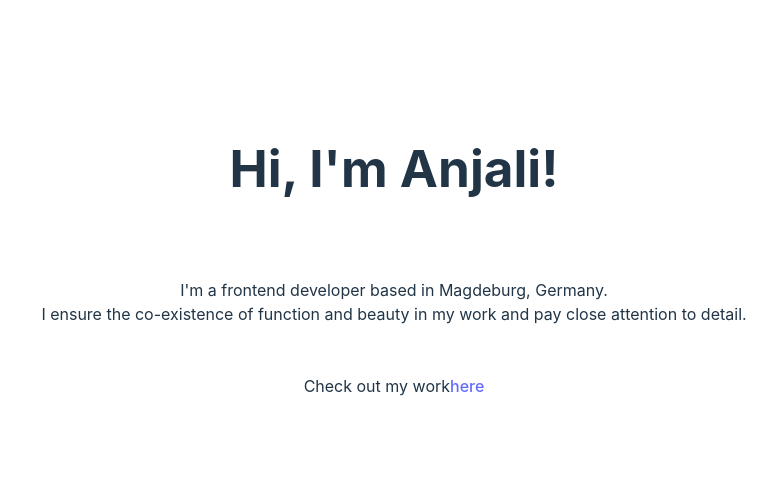
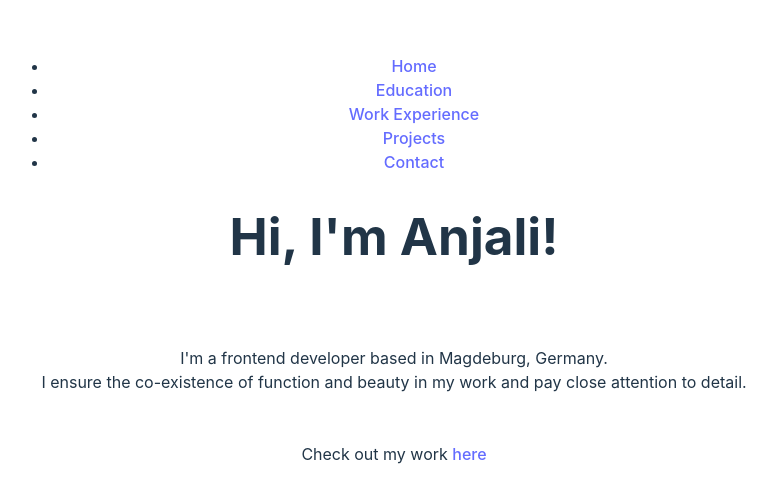
Before and after one commit to chopraanjali/chopraanjali.github.io, a React (Vite) app: page / in a window 1280 px wide. Shown: the part 148-650 px from the top of the page, without its empty margins (246-1023 px from the left). Built offline with nearby package versions, Linux system fonts and the light colour scheme.

Commit message:
add: Nav bar

```diff
--- a/src/App.jsx
+++ b/src/App.jsx
@@ -1,11 +1,13 @@
 import { useState } from "react";
 import "./App.css";
+import Navbar from "./components/Layout/Navbar";
 
 function App() {
   const [count, setCount] = useState(0);
 
   return (
     <>
+      <Navbar />
       <h1>Hi, I'm Anjali!</h1>
       <div className="card">
         <p>
@@ -15,7 +17,7 @@ function App() {
         </p>
       </div>
       <div id="workLinkIntro">
-        Check out my work
+        Check out my work{" "}
         <span>
           <a href="/Users/anjali/FreshStart/UdemyCourse/Portfolio/projects.html">
             here
--- /dev/null
+++ b/src/components/Layout/Navbar.jsx
@@ -0,0 +1,23 @@
+export default function Navbar() {
+  return (
+    <nav className="sticky">
+      <ul>
+        <li>
+          <a href="index.html">Home</a>
+        </li>
+        <li>
+          <a href="404.html">Education</a>
+        </li>
+        <li>
+          <a href="404.html">Work Experience</a>
+        </li>
+        <li>
+          <a href="404.html">Projects</a>
+        </li>
+        <li>
+          <a href="404.html">Contact</a>
+        </li>
+      </ul>
+    </nav>
+  );
+}
--- /dev/null
+++ b/src/styles/navbar.scss
@@ -0,0 +1,20 @@
+nav {
+    font-family: "Urbanist", sans-serif;
+    border-radius: 20px;
+
+    li {
+        list-style-type: none;
+    }
+}
+
+.sticky {
+    position: -webkit-sticky;
+    position: sticky;
+    top: 0;
+}
+nav ul {
+    padding: 2%;
+    display: flex;
+    flex-direction: row;
+    justify-content: space-evenly;
+}
```
